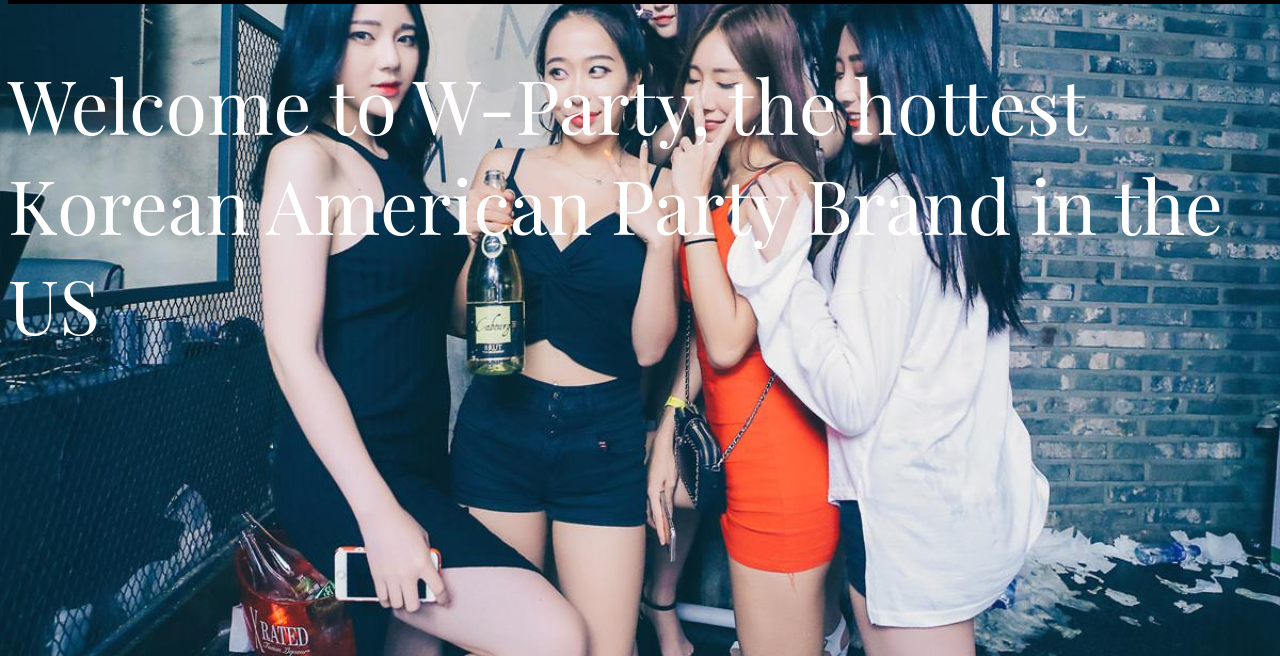
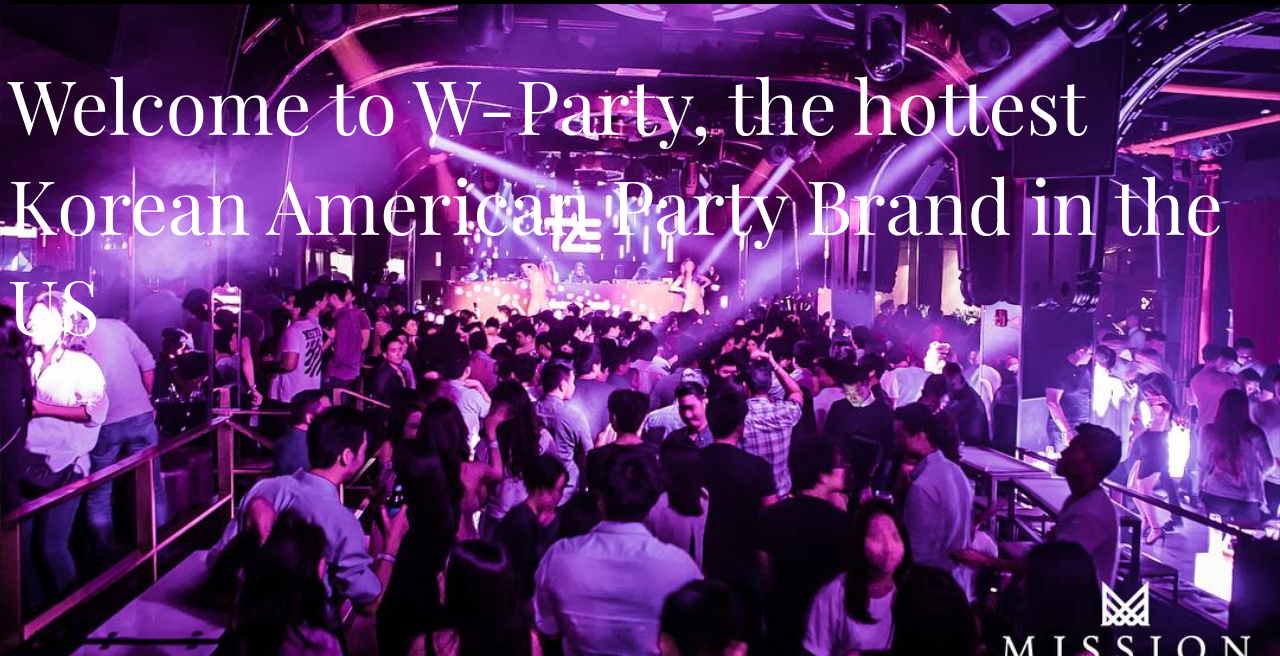
Before and after one commit to shahjacobb/W-Party-Website, a plain HTML site: page index.html in a window 1280 px wide. Shown: the part 144-800 px from the top of the page. Drawn offline with nearby package versions, Linux system fonts and the light colour scheme; a web font is replaced by a local one.

Commit message:
failed to change <body> bg image before ...

```diff
--- a/shittystylesheet.css
+++ b/shittystylesheet.css
@@ -73,6 +73,6 @@
 }
 
 body {
-  background-image: url("메이드.jpg");
+  background-image: url("mission.jpg");
   background-size: cover;
 }
```
